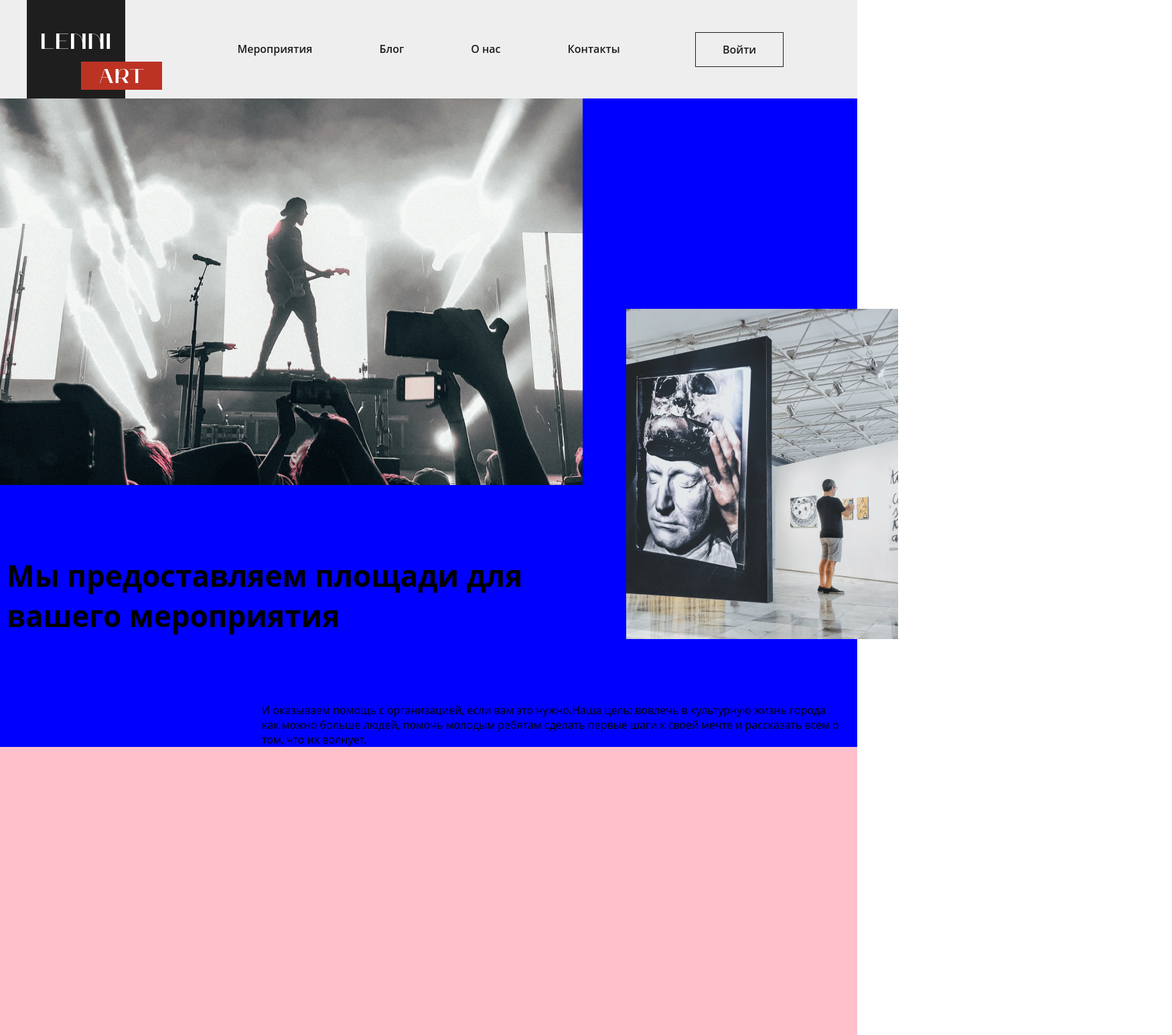
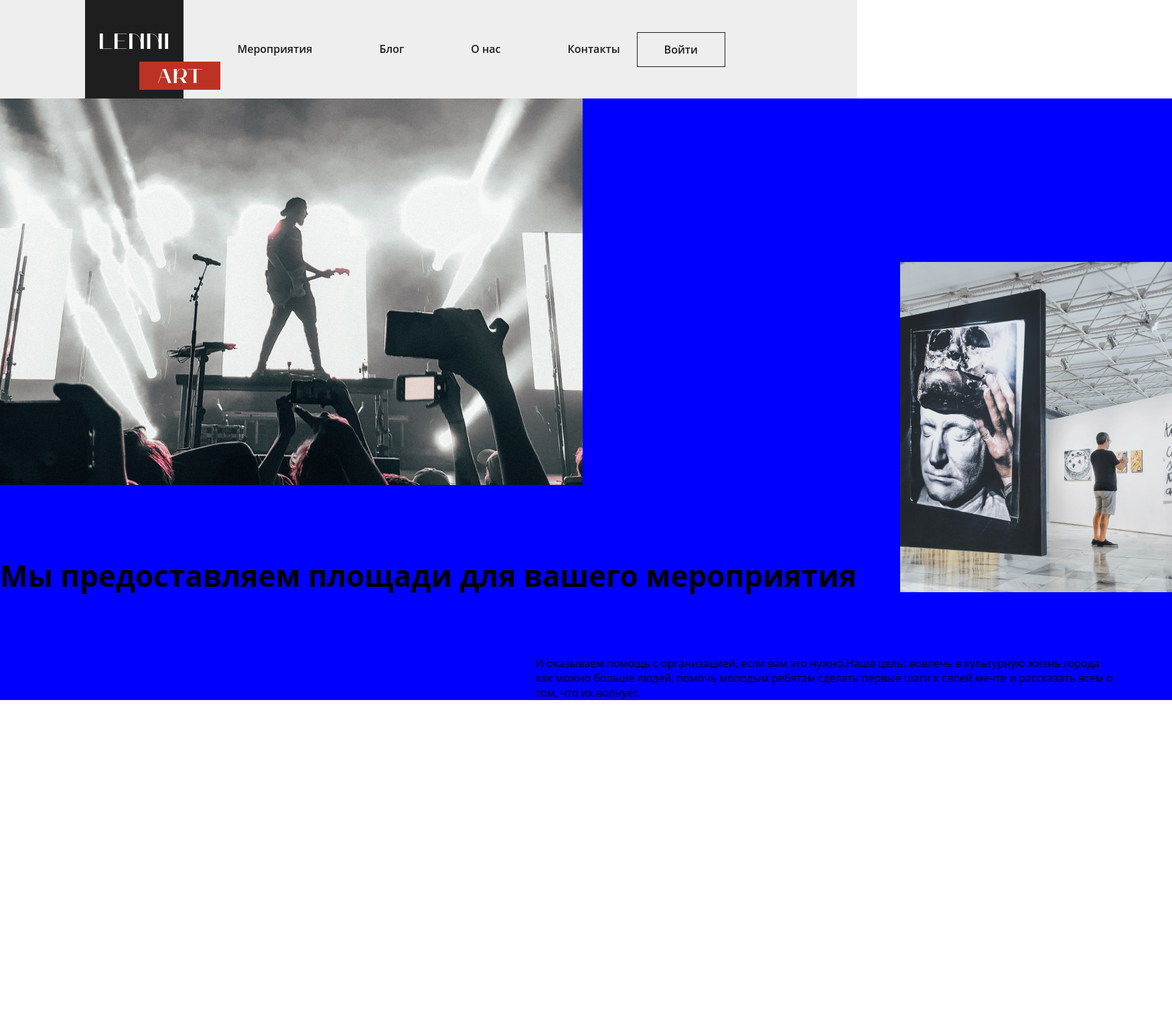
Before and after one commit to aleksandrsentyakov/lenni, a plain HTML site: page index.html in a window 1280 px wide. Shown: the top 1545 px of the page at 67% size, 1750 px wide, since content can reach past the window. After the commit the page ends 1045 px from the top, so only its background shows below. Drawn offline with Linux system fonts and the light colour scheme.

Commit message:
обновление

```diff
--- a/styles/styles.css
+++ b/styles/styles.css
@@ -8,7 +8,7 @@ body {
 body {
   box-sizing: border-box;
   display: flex;
-  flex-direction: column;
+  /*flex-direction: column;*/
   min-height: 100vh;
   padding-top: 147px;
   font-family: "Open Sans", sans-serif;
@@ -27,7 +27,7 @@ body {
 .page-header__container {
   box-sizing: border-box;
   display: flex;
-  justify-content: space-between;
+  justify-content: center;
   align-items: center;
   width: 100%;
   max-width: 1414px;
@@ -153,7 +153,7 @@ body {
 
 .about__title {
   grid-area: title;
-  margin: 10px;
+  margin: 10px 0 0;
   font-size: 44px;
   font-weight: 700;
 }
```
